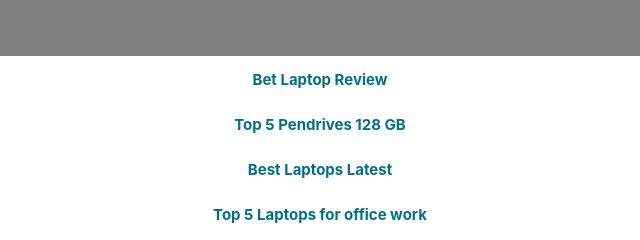
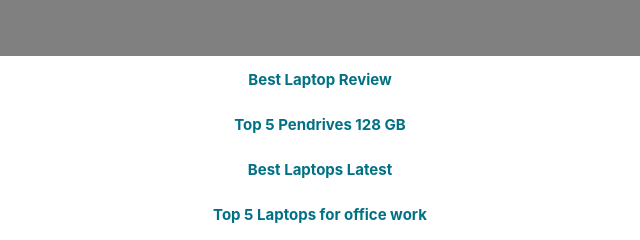
Before and after one commit to jhumaranidas/review.jbter.com, a plain HTML site: page index.html in a window 1280 px wide. Shown: the top 240 px of the page, 330-970 px from the left. Drawn offline with nearby package versions, Linux system fonts and the light colour scheme; a web font is replaced by a local one.

Commit message:
formating

```diff
--- a/index.html
+++ b/index.html
@@ -65,7 +65,7 @@
 
 	<div class="container-fluid body-main" style="text-align: center;">
 
-		<div class="row index-link"><a href="https://review.jbter.com/best-laptop-review"><b>Bet Laptop Review </b></a></div>
+		<div class="row index-link"><a href="https://review.jbter.com/best-laptop-review"><b>Best Laptop Review </b></a></div>
 		<div class="row index-link"><a href="https://jbter.com/top-5-pendrives-128-gb"><b>Top 5 Pendrives 128 GB </b></a></div>
 		<div class="row index-link"><a href="https://jbter.com/best-laptop-latest"><b>Best Laptops Latest </b></a></div>
 		<div class="row index-link"><a href="https://jbter.com/best-laptop-latest"><b>Top 5 Laptops for office work </b></a></div>
```
